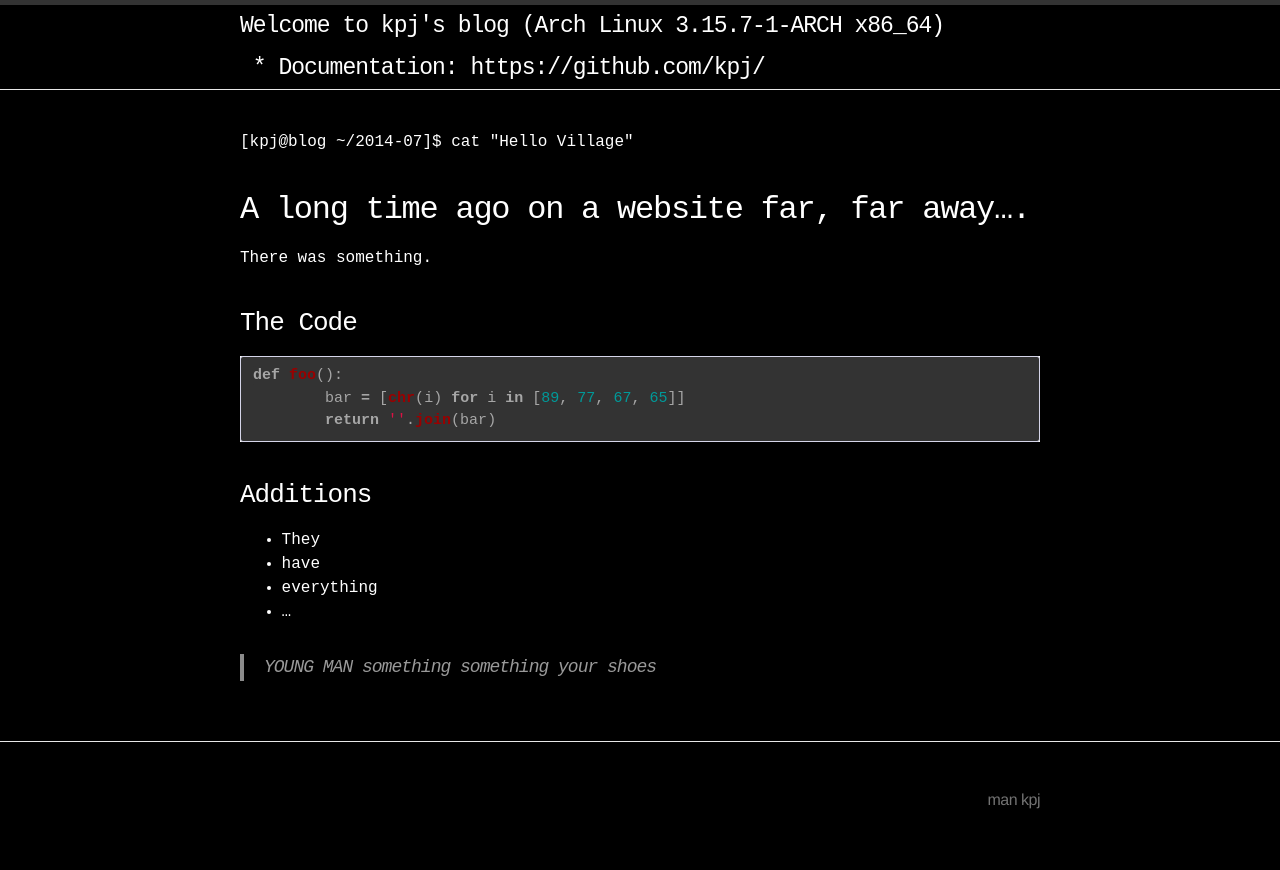
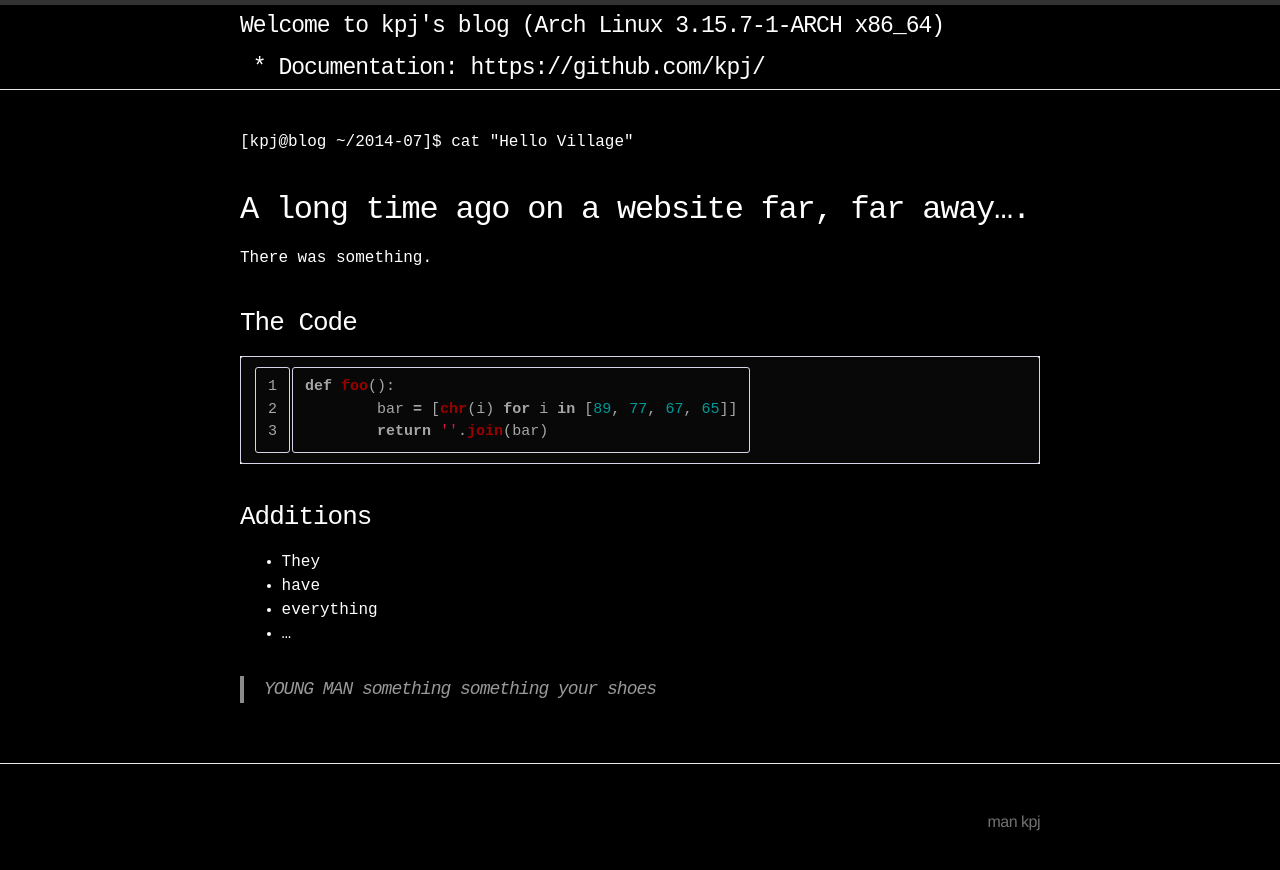
Before and after one commit to kpj/kpj.github.io--old, a Jekyll site: the page built from _posts/2014-07-31-Hello-Village.md, in a window 1280 px wide. Shown: the top 870 px of the page. Built offline with Jekyll 4.4.1, drawn with Linux system fonts in a browser that asks for light colours.

Commit message:
Changed code layout

```diff
--- a/_posts/2014-07-31-Hello-Village.md
+++ b/_posts/2014-07-31-Hello-Village.md
@@ -9,7 +9,7 @@ There was something.
 
 ### The Code
 
-{% highlight python %}
+{% highlight python linenos %}
 def foo():
 	bar = [chr(i) for i in [89, 77, 67, 65]]
 	return ''.join(bar)
--- a/css/main.css
+++ b/css/main.css
@@ -253,11 +253,11 @@ a:hover {
 .post pre,
 .post code {
   border: 1px solid #d5d5e9;
-  background-color: #333333;
   padding: 8px 12px;
   -webkit-border-radius: 3px;
   -moz-border-radius: 3px;
   border-radius: 3px;
+  background-color: #080808;
   font-size: 15px;
   overflow: none;
   color: #A6A6A6;
```
